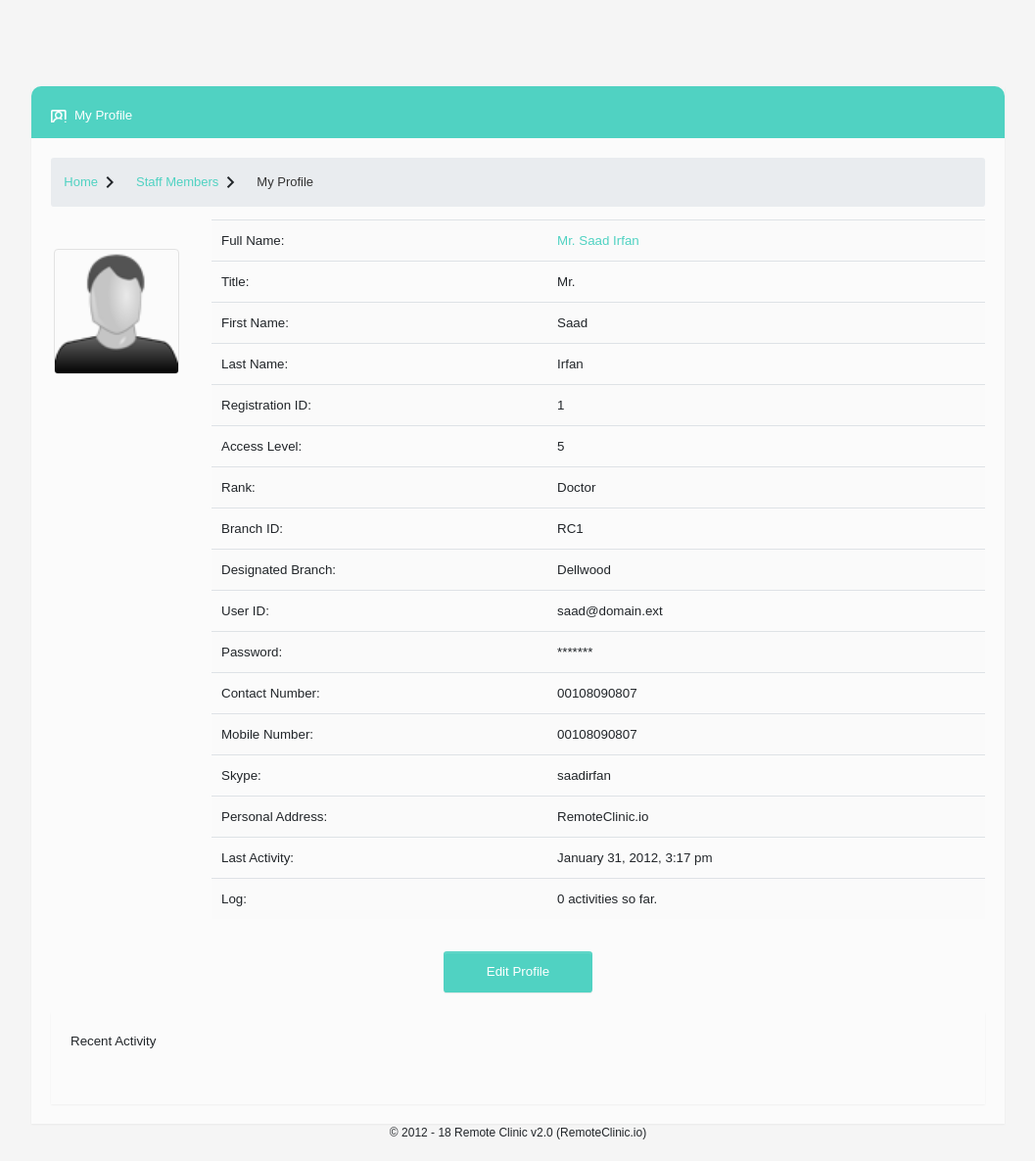
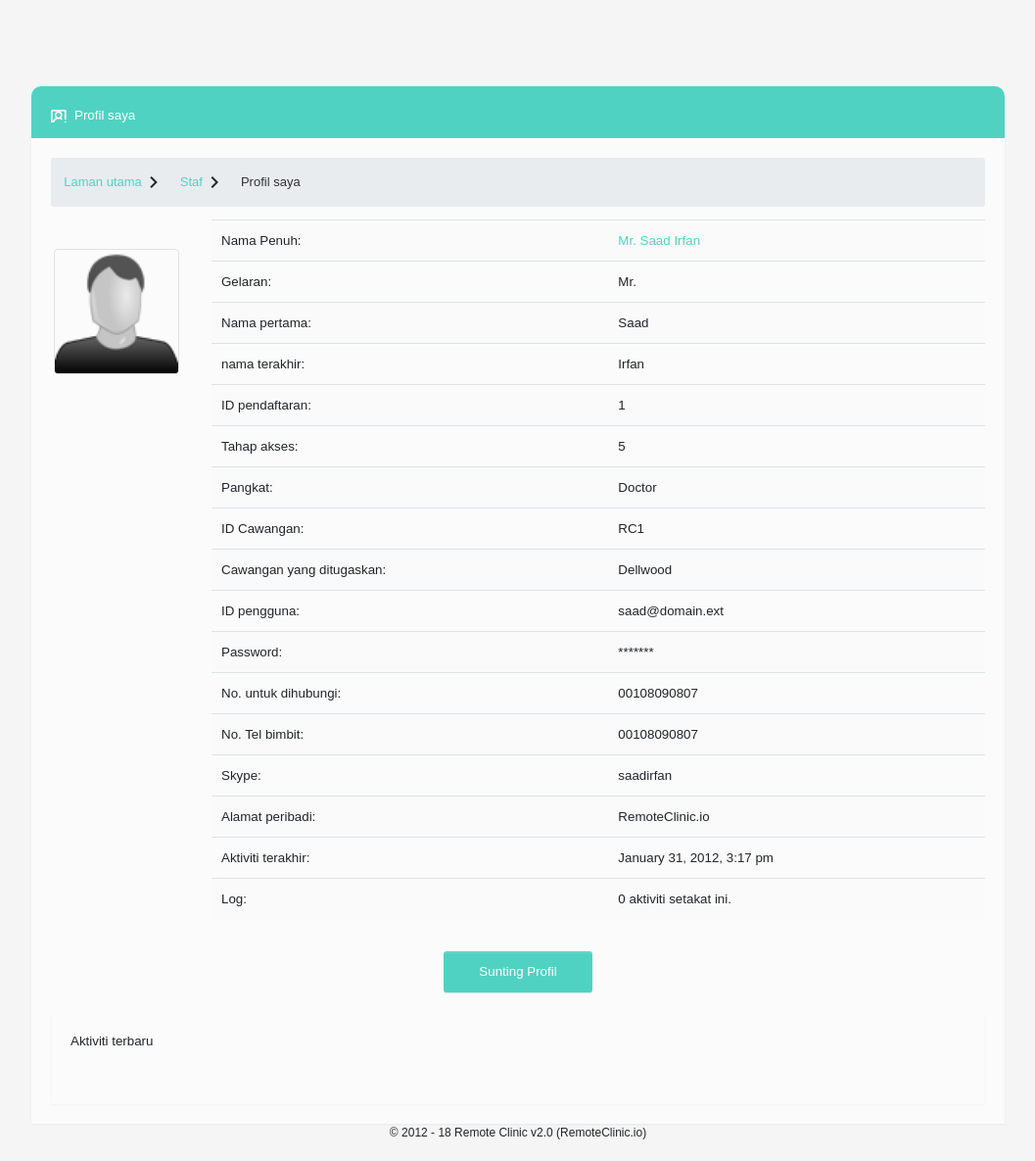
Before and after one commit to booyen/QMUMK, a PHP site: page /staff/my-profile.php in a window 1280 px wide. Shown: the part 52-1237 px from the top of the page at 98% size, without its empty margins (111-1168 px from the left). Run offline with PHP 8.4, Linux system fonts and the light colour scheme; a user stored in the database is signed in; data comes from the database, SQL or seed files in the repository; data that the repository does not hold is empty; some libraries are stand-ins or nearby versions.

Commit message:
Change to local language

```diff
--- a/search/index.php
+++ b/search/index.php
@@ -34,7 +34,7 @@
 	<div class="pull-right"><?php echo staff_img("$staff[id]","80px");?></div>
 	<p><i class="glyphicon glyphicon-user"></i><span class="small_id_icon">ID# <?php echo $staff['id']?> — </span><span class="small_level_icon"><?php echo "$global_permission->guardian_short_name"; echo $staff['branch']?></span></p>
 	<p><i class="glyphicon glyphicon-home"></i><?php echo $staff['address']?></p>
-	<p><i class="glyphicon glyphicon-earphone"></i>Call: <?php echo $staff['contact']?></p>
+	<p><i class="glyphicon glyphicon-earphone"></i>No. Tel: <?php echo $staff['contact']?></p>
 	<p><i class="glyphicon glyphicon-facetime-video"></i>SKYPE: <?php echo $staff['skype']?></p>
 	</div></div>
 	</a>
@@ -94,7 +94,7 @@
 
 
 <?php } ?>
-<br><h4><?php echo "$count";?> Result(s) were found!</h4><br>
+<br><h4><?php echo "$count";?> Hasil carian dijumpai!!</h4><br>
 
 </div>
 </div> <!-- panel panel-default -->
--- a/staff/my-profile.php
+++ b/staff/my-profile.php
@@ -6,14 +6,14 @@
 
 <div id="branch-profile" class="container page">
 <div class="panel panel-default">
-  <div class="panel-heading theme-staff"><span class="inlineicon my-profile-mini">My Profile</span></div>
+  <div class="panel-heading theme-staff"><span class="inlineicon my-profile-mini">Profil saya</span></div>
 <div class="panel-body">
 <ol class="breadcrumb link-staff">
-  <li><a href="../dashboard">Home</a></li>
+  <li><a href="../dashboard">Laman utama</a></li>
    <i class="material-icons bread-icon">navigate_next</i>
-  <li><a href="../staff/">Staff Members</a></li>
+  <li><a href="../staff/">Staf</a></li>
    <i class="material-icons bread-icon">navigate_next</i>
-  <li class="active">My Profile</li>
+  <li class="active">Profil saya</li>
 </ol>
 
 <div class="row">
@@ -23,37 +23,37 @@
 
 <div class="col-md-10">
 <table class="table table-striped link-staff"><tbody>
-    <tr><td>Full Name:</td><td><a class="staff"><?php echo staff_info("full_name",$_SESSION['id']);?></a></td></tr>
-    <tr><td>Title:</td><td><?php echo staff_info("title",$_SESSION['id']);?></td></tr>
-    <tr><td>First Name:</td><td><?php echo staff_info("first_name",$_SESSION['id']);?></td></tr>
-    <tr><td>Last Name:</td><td><?php echo staff_info("last_name",$_SESSION['id']);?></td></tr>
-    <tr><td>Registration ID:</td><td><?php echo staff_info("id",$_SESSION['id']);?></td></tr>
-    <tr><td>Access Level:</td><td><?php echo staff_info("access_level",$_SESSION['id']);?></td></tr>
-    <tr><td>Rank:</td><td><?php echo access_level2rank(staff_info("access_level",$_SESSION['id']));?></td></tr>
-    <tr><td>Branch ID:</td><td><?php echo "$global_permission->guardian_short_name"; echo staff_info("branch",$_SESSION['id']);?></td></tr>
-    <tr><td>Designated Branch:</td><td><?php echo branch_name(staff_info("branch",$_SESSION['id']));?></td></tr>
-    <tr><td>User ID:</td><td><?php echo staff_info("userid",$_SESSION['id']);?></td></tr>
+    <tr><td>Nama Penuh:</td><td><a class="staff"><?php echo staff_info("full_name",$_SESSION['id']);?></a></td></tr>
+    <tr><td>Gelaran:</td><td><?php echo staff_info("title",$_SESSION['id']);?></td></tr>
+    <tr><td>Nama pertama:</td><td><?php echo staff_info("first_name",$_SESSION['id']);?></td></tr>
+    <tr><td>nama terakhir:</td><td><?php echo staff_info("last_name",$_SESSION['id']);?></td></tr>
+    <tr><td>ID pendaftaran:</td><td><?php echo staff_info("id",$_SESSION['id']);?></td></tr>
+    <tr><td>Tahap akses:</td><td><?php echo staff_info("access_level",$_SESSION['id']);?></td></tr>
+    <tr><td>Pangkat:</td><td><?php echo access_level2rank(staff_info("access_level",$_SESSION['id']));?></td></tr>
+    <tr><td>ID Cawangan:</td><td><?php echo "$global_permission->guardian_short_name"; echo staff_info("branch",$_SESSION['id']);?></td></tr>
+    <tr><td>Cawangan yang ditugaskan:</td><td><?php echo branch_name(staff_info("branch",$_SESSION['id']));?></td></tr>
+    <tr><td>ID pengguna:</td><td><?php echo staff_info("userid",$_SESSION['id']);?></td></tr>
     <tr><td>Password:</td><td>*******</td></tr>
-    <tr><td>Contact Number:</td><td><?php echo staff_info("contact",$_SESSION['id']);?></td></tr>
-    <tr><td>Mobile Number:</td><td><?php echo staff_info("mobile",$_SESSION['id']);?></td></tr>
+    <tr><td>No. untuk dihubungi:</td><td><?php echo staff_info("contact",$_SESSION['id']);?></td></tr>
+    <tr><td>No. Tel bimbit:</td><td><?php echo staff_info("mobile",$_SESSION['id']);?></td></tr>
     <tr><td>Skype:</td><td><?php echo staff_info("skype",$_SESSION['id']);?></td></tr>
-    <tr><td>Personal Address:</td><td><?php echo staff_info("address",$_SESSION['id']);?></td></tr>
-    <tr><td>Last Activity:</td><td><?php echo last_update(1,"staff_info");?></td></tr>
-    <tr><td>Log:</td><td><?php echo no_of_actions($_SESSION['id']);?> activities so far.</td></tr>
+    <tr><td>Alamat peribadi:</td><td><?php echo staff_info("address",$_SESSION['id']);?></td></tr>
+    <tr><td>Aktiviti terakhir:</td><td><?php echo last_update(1,"staff_info");?></td></tr>
+    <tr><td>Log:</td><td><?php echo no_of_actions($_SESSION['id']);?> aktiviti setakat ini.</td></tr>
 </tbody></table>
 </div>
 </div>
 
-    <a class="btn btn-default formbutton theme-staff" href="edit-my-profile<?php echo "$extension";?>">edit profile</a>
+    <a class="btn btn-default formbutton theme-staff" href="edit-my-profile<?php echo "$extension";?>">Sunting profil</a>
 
     <div class="panel panel-default push_low">
-    <div class="panel-heading themde-staff">Recent Activity</div>
+    <div class="panel-heading themde-staff">Aktiviti terbaru</div>
     <div class="panel-body panel-log">
     <?php
     $sql=mysqli_query($con, "select * from p_logs where user='$_SESSION[id]' order by id desc limit 5")or die(mysqli_error());
     while($display_log=mysqli_fetch_array($sql)){
     ?>
-    <li><?php echo $display_log['action']?> at <?php echo display_time("$display_log[at]");?></li>
+    <li><?php echo $display_log['action']?> di <?php echo display_time("$display_log[at]");?></li>
     <?php }?>
     </div>
     </div>
```
Also changed, not shown: staff/edit-my-profile.php (+14 -14 lines), staff/edit.php (+18 -18 lines), staff/index.php (+4 -4 lines).
